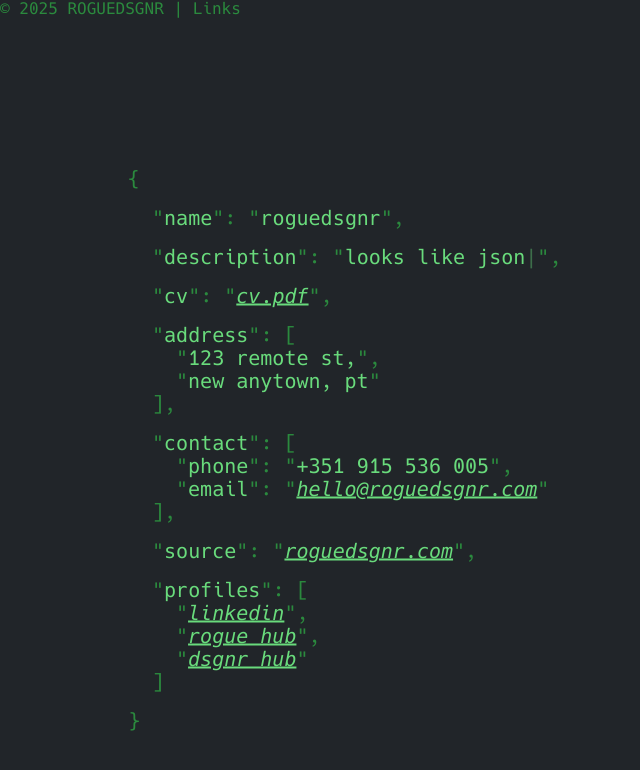
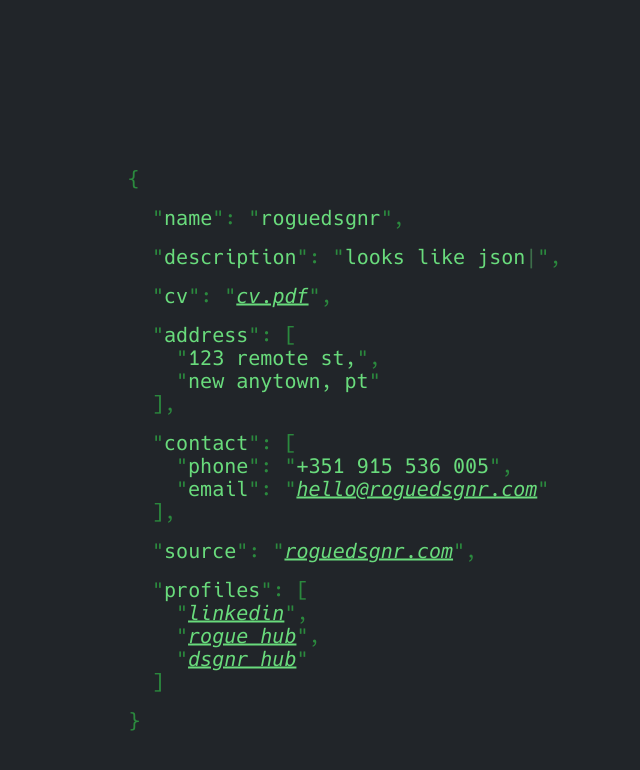
Before and after one commit to ROGUEDSGNR/roguedsgnr.github.io, a Jekyll site: the page built from index.md, in a window 1280 px wide. Shown: the top 770 px of the page, without its empty margins (0-640 px from the left). Built offline with Jekyll 4.4.1, drawn with Linux system fonts in a browser that asks for light colours.

Commit message:
No need for a footer here

```diff
--- a/_layouts/default.html
+++ b/_layouts/default.html
@@ -31,11 +31,6 @@
     {{ content }}
   </main>
 
-  <!-- Footer -->
-  <footer>
-    <p>© {{ site.time | date: '%Y' }} {{ site.title }}</p>
-  </footer>
-
   <!-- Typed.js Activation -->
   <script>
     document.addEventListener("DOMContentLoaded", function () {
```
